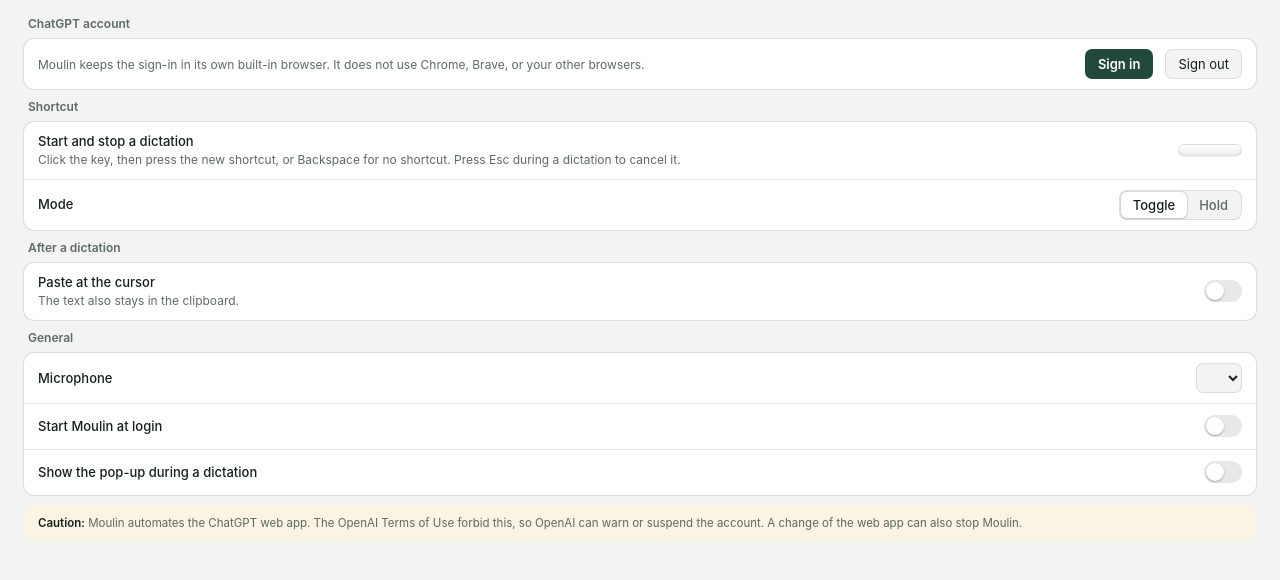
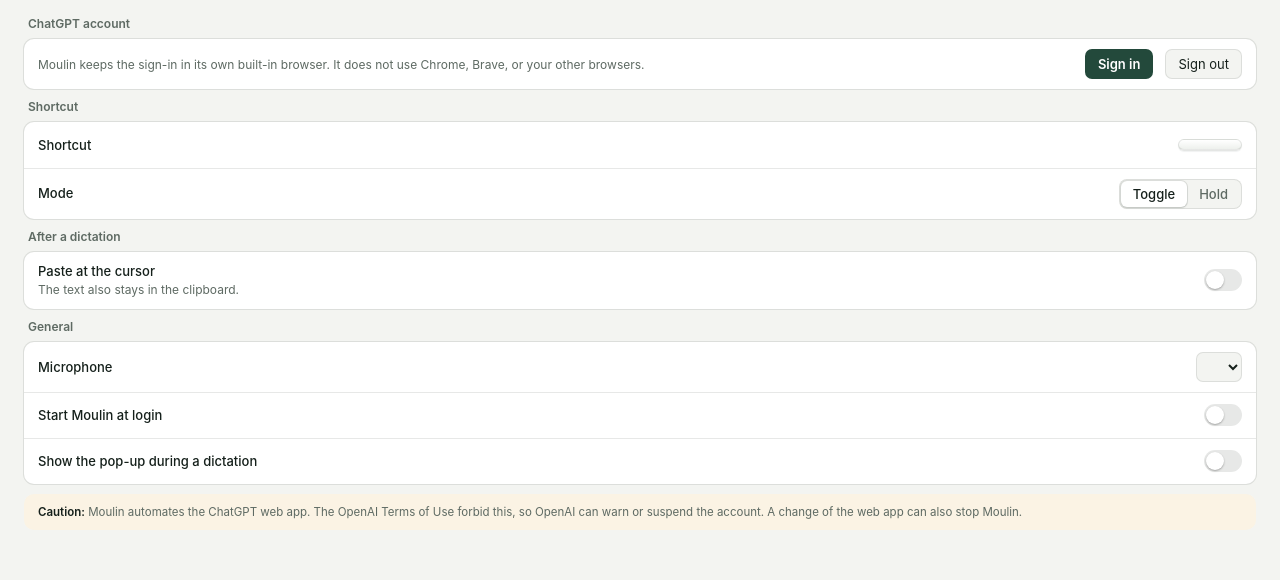
Before and after one commit to brohoya/moulin, a website: page src/settings/settings.html in a window 1280 px wide. Shown: the part 112-692 px from the top of the page. Drawn offline with Linux system fonts and the light colour scheme.

Commit message:
setting simplifying

```diff
--- a/src/settings/settings.html
+++ b/src/settings/settings.html
@@ -36,8 +36,7 @@
   <section>
     <div class="row">
       <div class="text">
-        <div class="label">Start and stop a dictation</div>
-        <div class="hint">Click the key, then press the new shortcut, or Backspace for no shortcut. Press Esc during a dictation to cancel it.</div>
+        <div class="label">Shortcut</div>
       </div>
       <button id="hotkey" class="key" type="button" aria-label="Change the shortcut"></button>
     </div>
```
